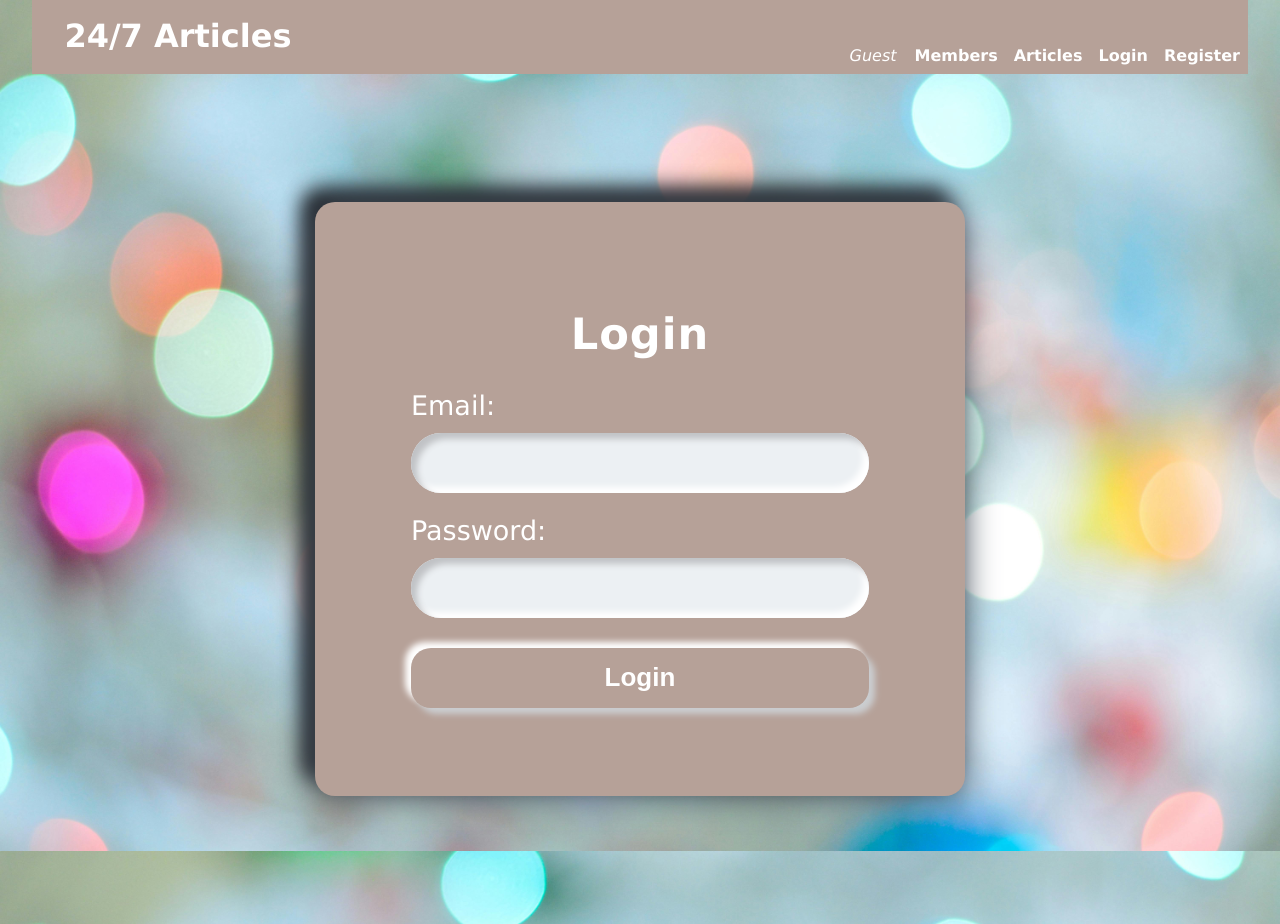
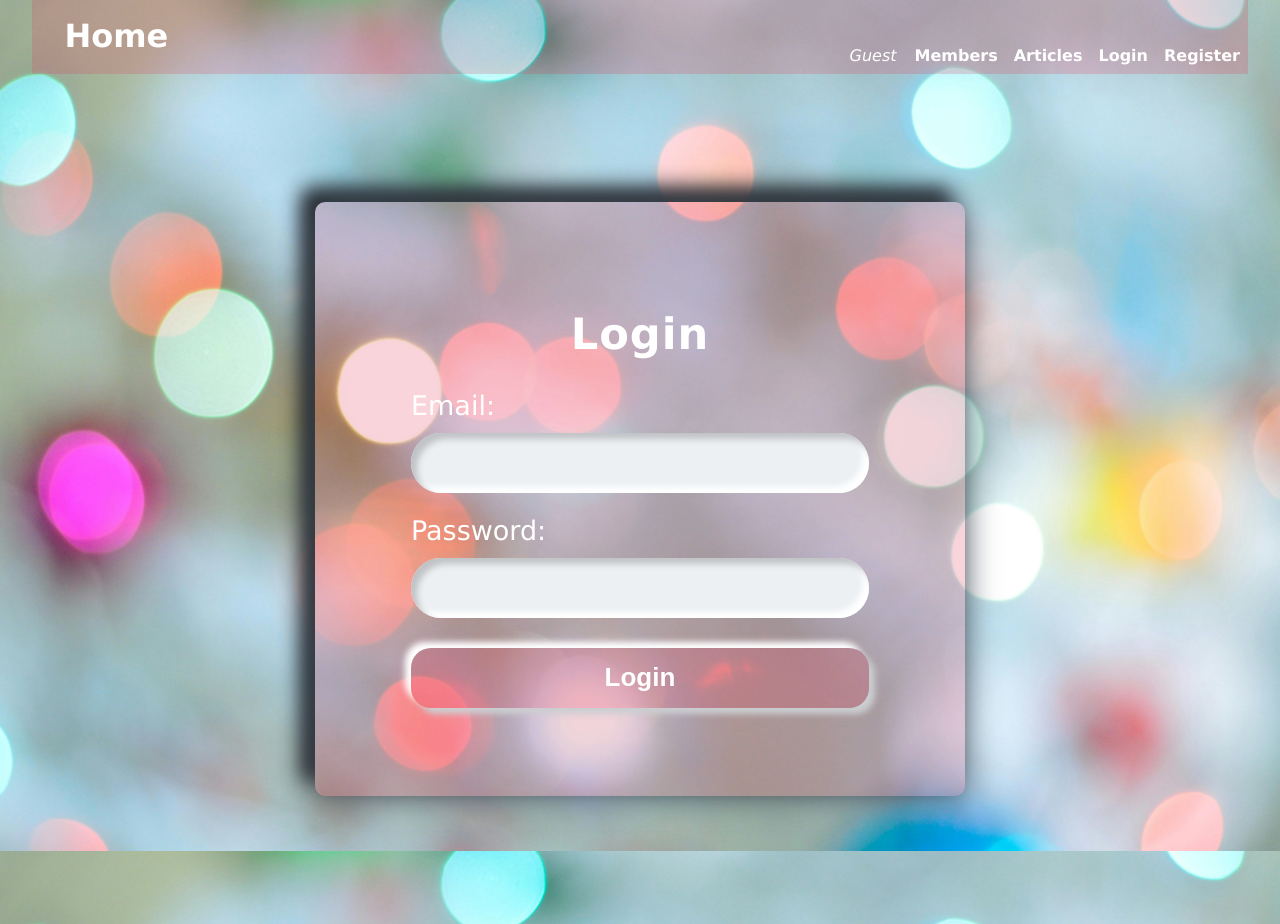
Before and after one commit to petarpatev/ReactJS-SoftUni-Exam-Project, a React (Vite) app in the folder client/: page /login in a window 1280 px wide. Built offline with nearby package versions, Linux system fonts and the light colour scheme.

Commit message:
update css

```diff
--- a/client/public/styles/articles.css
+++ b/client/public/styles/articles.css
@@ -19,7 +19,7 @@
 }
 
 .allArticles {
-    background-color: #fff;
+    background-color: #e1375836;
     border-radius: 10px;
     box-shadow: 0 10px 10px rgba(0, 0, 0, 0.2);
     display: flex;
--- a/client/public/styles/comments.css
+++ b/client/public/styles/comments.css
@@ -17,10 +17,10 @@
     text-align: center;
     width: 700px;
     height: auto;
-    border-radius: 20px;
+    border-radius: 10px;
     padding: 40px;
     box-sizing: border-box;
-    background: #b6a198;
+    background: #e1375836;
     box-shadow: 0px 0px 32px 0px #32485e, -14px -14px 20px #191c21;
 }
 
--- a/client/public/styles/create-edit-article.css
+++ b/client/public/styles/create-edit-article.css
@@ -3,11 +3,11 @@
     position: relative;
     width: 800px;
     height: auto;
-    border-radius: 20px;
+    border-radius: 10px;
     padding: 40px;
     box-sizing: border-box;
     text-align: center;
-    background: #b6a198;
+    background: #e1375836;
     box-shadow: 0px 0px 32px 0px #49535e, -14px -14px 20px #191c21;
 }
 
--- a/client/public/styles/details-article.css
+++ b/client/public/styles/details-article.css
@@ -25,7 +25,7 @@
     background-blend-mode: multiply;
     z-index: 2;
     border-radius: 10px;
-    background-color: whitesmoke;
+    background-color: #e1375836;
 }
 
 .article-header {
--- a/client/public/styles/home.css
+++ b/client/public/styles/home.css
@@ -75,7 +75,7 @@
     background-position: right 35% bottom 45%;
     box-sizing: border-box;
     border-radius: 15px;
-    float: left;
+    /* float: left; */
     height: auto;
     color: white;
 }
--- a/client/public/styles/login-register-article.css
+++ b/client/public/styles/login-register-article.css
@@ -2,10 +2,10 @@
     position: relative;
     width: 650px;
     height: auto;
-    border-radius: 20px;
+    border-radius: 10px;
     padding: 40px;
     box-sizing: border-box;
-    background: #b6a198;
+    background: #e1375836;
     box-shadow: 0px 0px 32px 0px #49535e, -14px -14px 20px #191c21;
 }
 
@@ -13,10 +13,10 @@
     position: relative;
     width: 650px;
     height: auto;
-    border-radius: 20px;
+    border-radius: 10px;
     padding: 40px;
     box-sizing: border-box;
-    background: #b6a198;
+    background: #e1375836;
     box-shadow: 0px 0px 32px 0px #49535e, -14px -14px 20px #191c21;
 }
 
@@ -31,7 +31,6 @@
     text-align: center;
     color: white;
     letter-spacing: 1px;
-    font-family: Verdana, Geneva, Tahoma, sans-serif;
     margin-bottom: 17px;
 }
 
@@ -50,7 +49,6 @@
     font-size: 27px;
     color: white;
     margin-top: 13px;
-    font-family: Verdana, Geneva, Tahoma, sans-serif;
 }
 
 label:nth-of-type(2) {
@@ -66,9 +64,7 @@
     margin-top: 10px;
 }
 
-/* input[type="nickname"], */
 input[type="password"],
-/* input[type="number"], */
 input[type="email"] {
     background: #ecf0f3;
     padding: 30px;
@@ -82,7 +78,7 @@
 
 .btn.submit {
     margin-top: 30px;
-    background: #b6a198;
+    background: #e1375836;
     height: 60px;
     border-radius: 20px;
     color: white;
--- a/client/public/styles/members.css
+++ b/client/public/styles/members.css
@@ -1,6 +1,7 @@
 .member-card {
     border: 1px solid hsl(0, 0%, 80%);
     border-radius: 10px;
+    background-color: #e1375836;
     box-shadow: 5px 5px 5px hsl(0, 0%, 0%, 0.1);
     padding: 20px;
     margin: 20px;
--- a/client/public/styles/navigation.css
+++ b/client/public/styles/navigation.css
@@ -5,7 +5,7 @@
     -moz-background-size: cover;
     -o-background-size: cover;
     background-size: cover;
-    font-family: Verdana, Geneva, Tahoma, sans-serif;
+    font-family:'Lucida Sans', 'Lucida Sans Regular', 'Lucida Grande', 'Lucida Sans Unicode', Geneva, Verdana, sans-serif;
 }
 
 .auth {
@@ -15,7 +15,7 @@
 
 header,
 footer {
-    background-color: #b6a198;
+    background-color: #e1375836;
     width: 100%;
     overflow: hidden;
     color: white;
@@ -23,7 +23,6 @@
 
 .home {
     font-size: auto;
-    font-family: Verdana, Geneva, Tahoma, sans-serif;
 }
 
 header {
@@ -33,7 +32,6 @@
 
 header nav {
     font-size: auto;
-    font-family: Verdana, Geneva, Tahoma, sans-serif;
     position: absolute;
     right: 0;
     bottom: 8px;
@@ -42,14 +40,6 @@
 header nav>* {
     float: left;
 }
-
-/* footer {
-    padding: 0.5em;
-    width: 100%;
-    position: absolute;
-    left: 0;
-    bottom: 0;
-} */
 
 nav a {
     margin: 0 0.5em;
--- a/client/src/components/navigation/Nav.jsx
+++ b/client/src/components/navigation/Nav.jsx
@@ -10,7 +10,7 @@
         <header>
             <h1>
                 <Link className="home" to="/">
-                    24/7 Articles
+                    Home
                 </Link>
             </h1>
             <nav>
```
